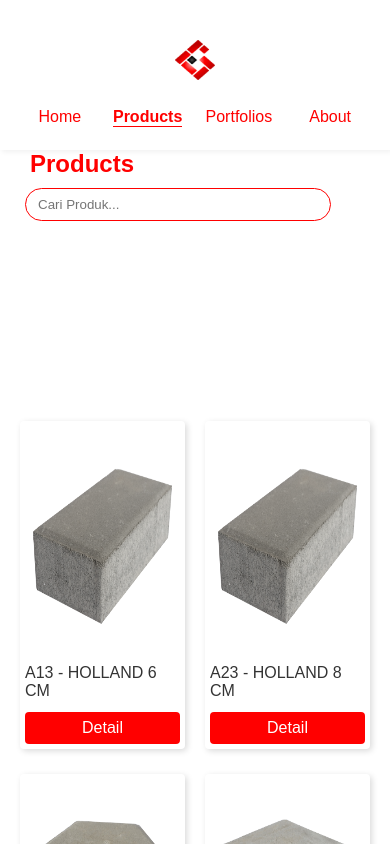
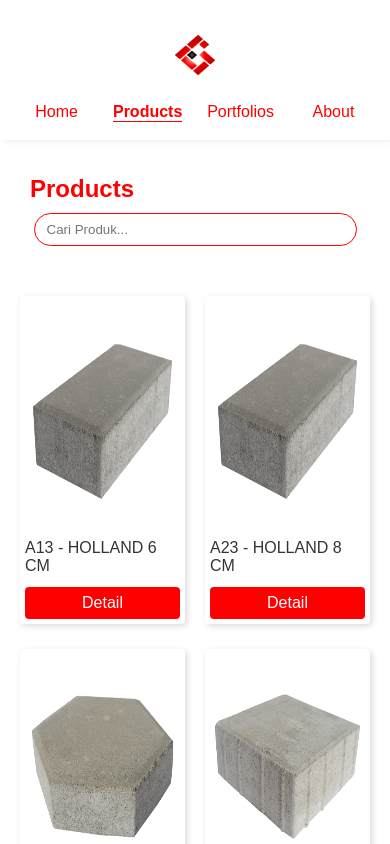
Before and after one commit to andyxforce707/b-griya-paving-mandiri, a React (Create React App) app: page /products in a window 390 px wide. Shown: the top 844 px of the page. Built offline with nearby package versions, Linux system fonts and the light colour scheme.

Commit message:
update index.css

```diff
--- a/src/components/ProductsPage.js
+++ b/src/components/ProductsPage.js
@@ -29,7 +29,7 @@ const ProductsPage = () => {
         />
       </div>
 
-      <div className="products">
+      <div className={`products ${filteredData.length == 0 ? 'no' : null}` }>
         {/* kondisional rendering, jika data kosong, tampilkan pesan tidak ada data! */}
         {filteredData.length == 0 ? <h3 className="no_data">Produk tidak ditemukan!</h3> : filteredData.map((val) => (
           <div className="product" key={val.id}>
--- a/src/index.css
+++ b/src/index.css
@@ -328,6 +328,14 @@ body {
   width: 100%;
   padding: 25px 100px;
   padding-bottom: 75px;
+}
+
+.products.no {
+  display: grid;
+  margin-top:100px;
+  grid-template-columns: 1fr;
+  place-items: center;
+  font-size: 20px;
 }
 
 .products .no_data{
@@ -886,7 +894,6 @@ body {
     transition: 0.3s;
   }
 
-
   .spesial .spesial_card .icon {
     width: 200px;
     height: 200px;
@@ -949,19 +956,22 @@ body {
 
 /* Products */
 .product_title {
-  margin-top: 150px;
+  margin-top: 175px;
   margin-left: 30px;
   color: red;
 }
 
 .search_section {
   padding: 10px 25px;
+  width: 100%;
+  display: flex;
+  justify-content: center;
+  align-items: center;
 }
 
 .search_section .search {
   padding: 8px 12px;
-  width: 90%;
-  border:1px solid red;
+  width: 95%;
   border-radius: 18px;
   outline: none;
   color: red;
@@ -971,10 +981,16 @@ body {
   display: grid;
   grid-template-columns: repeat(2, calc(100% / 2));
   justify-self: center;
-  margin-top:150px;
   width: 100%;
   padding: 25px 10px;
   padding-bottom: 75px;
+  place-items: center;
+}
+
+.products.no {
+   display: grid;
+    grid-template-columns: 1fr;
+    place-items: center;
 }
 
 /*Products End*/
@@ -1110,8 +1126,8 @@ body {
 
 /* Portfolios */
   .title_portfolio {
-    margin-top: 150px;
-    margin-left: 100px;
+    margin-top: 175px;
+    margin-left: 50px;
     color: red;
   }
 
@@ -1147,6 +1163,12 @@ body {
   }
 /* Portfolios End */
 
+/* About */
+  .about_title {
+    font-size: 25px;
+  }
+/* About title */
+
   /* test */
 
   .test {
@@ -1154,7 +1176,7 @@ body {
   }
 }
 
-@media screen and (max-width: 360px) {
+@media screen and (max-width: 395px) {
 
   /* Navbar 395px */
 
@@ -1177,7 +1199,7 @@ body {
     .navbar .nav .link{
       margin:none;
     }
-  /* Navbar 395px end */
+  /* Navbar 360px end */
 
   .home {
     width: 100%;
@@ -1217,4 +1239,28 @@ body {
     align-items: center;
     text-align: center;
   }
+
+  .search_section {
+  padding: 10px 25px;
+  width: 100%;
+  display: flex;
+  justify-content: center;
+  align-items: center;
 }
+
+.search_section .search {
+  padding: 8px 12px;
+  width: 95%;
+  border-radius: 18px;
+  outline: none;
+  color: red;
+}
+
+/* Product */
+  .products.no {
+    display: grid;
+    grid-template-columns: 1fr;
+    place-items: center;
+}
+/* Product end */
+}
```
